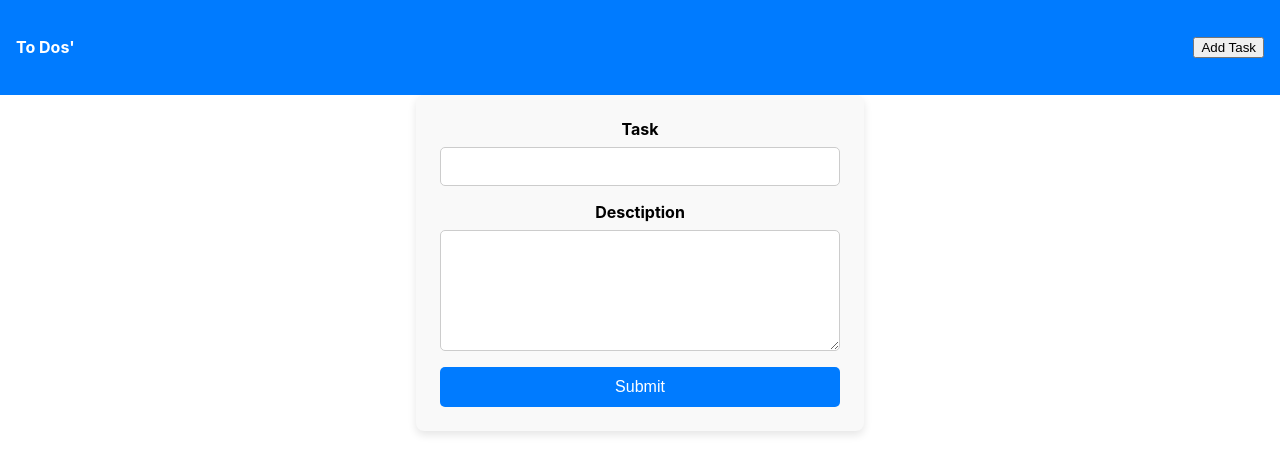
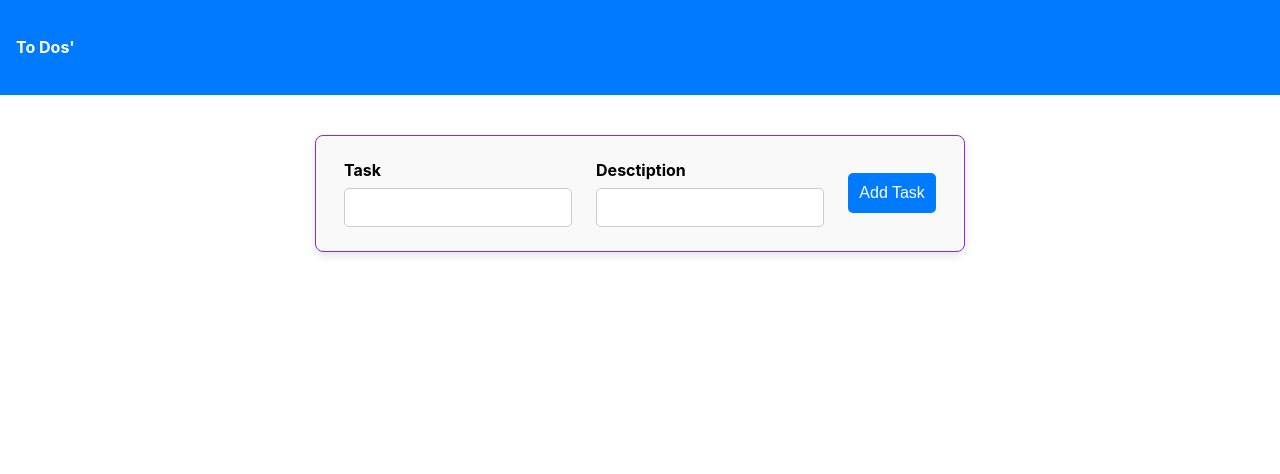
Before and after one commit to malikmajeed/To-do-app, a React (Create React App) app in the folder client/: page / in a window 1280 px wide. Shown: the top 474 px of the page. Built offline with nearby package versions, Linux system fonts and the light colour scheme.

Commit message:
post environment created

```diff
--- a/client/src/componenets/Header.js
+++ b/client/src/componenets/Header.js
@@ -6,11 +6,7 @@ const Header = ()=>{
             <div className="logo">
                 <h4>To Dos'</h4>
                 </div>
-            <div className="header-button">
-                <button>
-                    Add Task
-                </button>
-            </div>
+
         </section>
     );
 }
--- a/client/src/componenets/ToDo-form.js
+++ b/client/src/componenets/ToDo-form.js
@@ -44,14 +44,15 @@ const ToDo = () => {
 
       <label className="todo-form-label">
         Desctiption
-        <textarea
+        <input
         name="description"
+          type="text"
           value={description}
-          onChange={(e) => setDescription(e.target.value)}
+          onChange={(e) => setTask(e.target.value)}
         />
       </label>
 
-      <input type="submit" />
+      <button type="submit">Add Task</button>
     </form>
   );
 };
--- a/client/src/index.css
+++ b/client/src/index.css
@@ -32,10 +32,13 @@ code {
 
 .todo-form {
   display: flex;
-  flex-direction: column;
+  flex-direction: row;
+  align-items:  center ;
+  justify-content: space-around;
   gap: 1rem;
-  max-width: 400px;
-  margin: auto;
+  border: 1px solid blueviolet;
+  max-width: 600px;
+  margin: 40px auto;
   padding: 1.5rem;
   background: #f9f9f9;
   border-radius: 8px;
@@ -46,6 +49,7 @@ code {
   font-weight: bold;
   display: flex;
   flex-direction: column;
+  align-items: start;
   gap: 0.5rem;
 }
 
@@ -69,8 +73,10 @@ code {
   resize: vertical;
 }
 
-.todo-form input[type="submit"] {
+.todo-form button[type="submit"] {
   background: #007bff;
+  justify-self: bottom ;
+  align-self: bottom;
   color: white;
   padding: 0.7rem;
   border: none;
```
Also changed, not shown: 2 other files (tests, documents, lock files or other folders).
